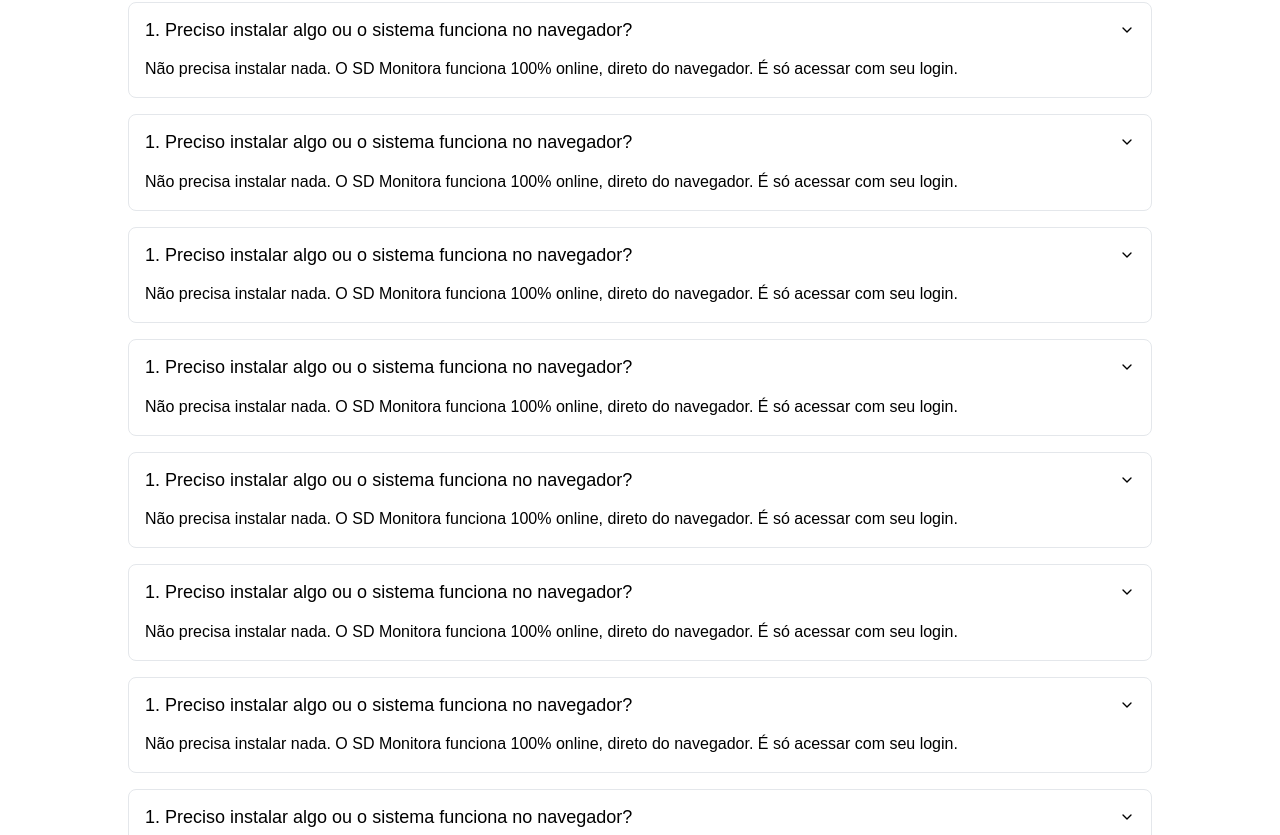
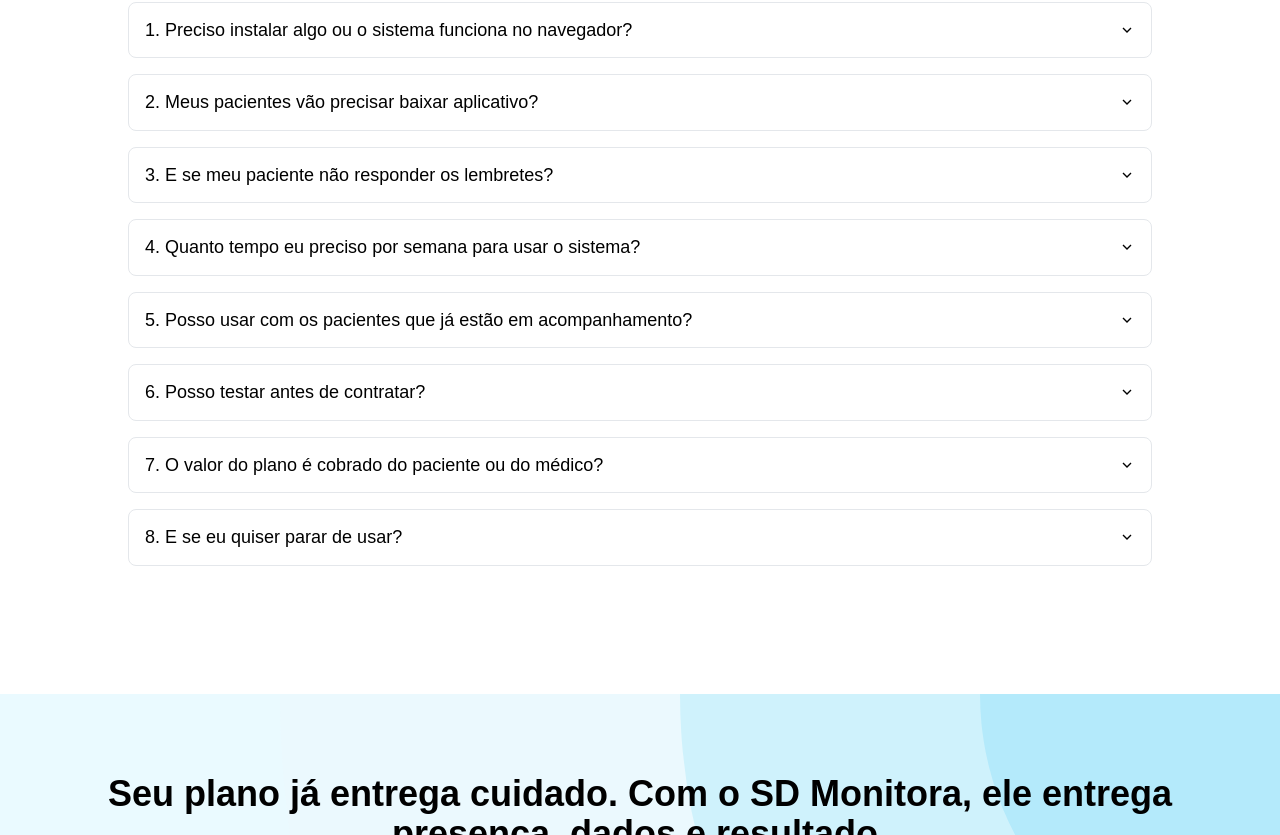
Before and after one commit to givanildsss444/sd-monitora, a Next.js app: page / in a window 1280 px wide. Shown: the part 10445-11280 px from the top of the page. Built offline with nearby package versions, Linux system fonts and the light colour scheme.

Commit message:
Questions Fixed - RadixUi Added

```diff
--- a/components/Questions.tsx
+++ b/components/Questions.tsx
@@ -1,8 +1,12 @@
-export default function Questions(){
+"use client"
+import * as Accordion from "@radix-ui/react-accordion"
 
-    return(
+export default function Questions() {
+
+  return (
 
     <section className="w-full py-12 md:py-24 lg:py-32 bg-white text-black">
+
       <div className="container mx-auto px-4 md:px-6">
 
         <div className="flex flex-col items-center justify-center space-y-2 text-center">
@@ -12,134 +16,141 @@
         </div>
 
         <div className="mx-auto mt-12 max-w-screen-lg">
-                <div className="w-full space-y-4">
+          <Accordion.Root type="multiple" className="space-y-4">
 
-                  <div data-state="closed" className="rounded-lg border border-[#E4E7EB] px-4">
+            <Accordion.Item value="item-1" className="rounded-lg border border-[#E4E7EB] px-4">
+              <Accordion.Header>
 
-                    <h3 data-state="closed" className="flex">
-                      <button type="button" aria-controls="radix-:r6:" aria-expanded="false" data-state="closed" data-orientation="vertical" id="radix-:r5:" className="flex flex-1 items-center justify-between py-4 font-medium transition-all [&amp;[data-state=open]>svg]:rotate-180 text-left text-lg leading-tight hover:no-underline" data-radix-collection-item="">
+                <Accordion.Trigger className="flex w-full items-center justify-between py-4 font-medium text-left text-lg leading-tight transition-all cursor-pointer">
                   1. Preciso instalar algo ou o sistema funciona no navegador?
-                        <svg xmlns="http://www.w3.org/2000/svg" width="24" height="24" viewBox="0 0 24 24" fill="none" stroke="currentColor" stroke-width="2" stroke-linecap="round" stroke-linejoin="round" className="lucide lucide-chevron-down h-4 w-4 shrink-0 transition-transform duration-200"><path d="m6 9 6 6 6-6"></path></svg>
-                      </button>
-                    </h3>
+                  <svg xmlns="http://www.w3.org/2000/svg" className="h-4 w-4 shrink-0 transition-transform duration-200 data-[state=open]:rotate-180" fill="none" viewBox="0 0 24 24" stroke="currentColor" strokeWidth={2}><path d="m6 9 6 6 6-6" /></svg>
+                </Accordion.Trigger>
 
-                    <div data-state="open" id="radix-:r6:" role="region" aria-labelledby="radix-:r5:" data-orientation="vertical" className="overflow-hidden transition-all data-[state=closed]:animate-accordion-up data-[state=open]:animate-accordion-down">
-                      <div className="pb-4 pt-0">Não precisa instalar nada. O SD Monitora funciona 100% online, direto do navegador. É só acessar com seu login.</div>
-                    </div>
+              </Accordion.Header>
 
-                  </div>
+              <Accordion.Content className="overflow-hidden data-[state=closed]:animate-accordion-up data-[state=open]:animate-accordion-down pb-4 pt-0 transition-all duration-300">
+                Não precisa instalar nada. O SD Monitora funciona 100% online,
+                direto do navegador. É só acessar com seu login.
+              </Accordion.Content>
 
-                  <div data-state="closed" className="rounded-lg border border-[#E4E7EB] px-4">
+            </Accordion.Item>
 
-                    <h3 data-state="closed" className="flex">
-                      <button type="button" aria-controls="radix-:r6:" aria-expanded="false" data-state="closed" data-orientation="vertical" id="radix-:r5:" className="flex flex-1 items-center justify-between py-4 font-medium transition-all [&amp;[data-state=open]>svg]:rotate-180 text-left text-lg leading-tight hover:no-underline" data-radix-collection-item="">
-                        1. Preciso instalar algo ou o sistema funciona no navegador?
-                        <svg xmlns="http://www.w3.org/2000/svg" width="24" height="24" viewBox="0 0 24 24" fill="none" stroke="currentColor" stroke-width="2" stroke-linecap="round" stroke-linejoin="round" className="lucide lucide-chevron-down h-4 w-4 shrink-0 transition-transform duration-200"><path d="m6 9 6 6 6-6"></path></svg>
-                      </button>
-                    </h3>
+            <Accordion.Item value="item-2" className="rounded-lg border border-[#E4E7EB] px-4">
+              <Accordion.Header>
 
-                    <div data-state="open" id="radix-:r6:" role="region" aria-labelledby="radix-:r5:" data-orientation="vertical" className="overflow-hidden transition-all data-[state=closed]:animate-accordion-up data-[state=open]:animate-accordion-down">
-                      <div className="pb-4 pt-0">Não precisa instalar nada. O SD Monitora funciona 100% online, direto do navegador. É só acessar com seu login.</div>
-                    </div>
+                <Accordion.Trigger className="flex w-full items-center justify-between py-4 font-medium text-left text-lg leading-tight transition-all cursor-pointer">
+                  2. Meus pacientes vão precisar baixar aplicativo?
+                  <svg xmlns="http://www.w3.org/2000/svg" className="h-4 w-4 shrink-0 transition-transform duration-200 data-[state=open]:rotate-180" fill="none" viewBox="0 0 24 24" stroke="currentColor" strokeWidth={2}><path d="m6 9 6 6 6-6" /></svg>
+                </Accordion.Trigger>
 
-                  </div>
+              </Accordion.Header>
 
-                  <div data-state="closed" className="rounded-lg border border-[#E4E7EB] px-4">
+              <Accordion.Content className="overflow-hidden data-[state=closed]:animate-accordion-up data-[state=open]:animate-accordion-down pb-4 pt-0 transition-all duration-300">
+                Não. O acompanhamento acontece via WhatsApp, no mesmo canal que eles já usam diariamente. Isso facilita a adesão e reduz abandono.
+              </Accordion.Content>
 
-                    <h3 data-state="closed" className="flex">
-                      <button type="button" aria-controls="radix-:r6:" aria-expanded="false" data-state="closed" data-orientation="vertical" id="radix-:r5:" className="flex flex-1 items-center justify-between py-4 font-medium transition-all [&amp;[data-state=open]>svg]:rotate-180 text-left text-lg leading-tight hover:no-underline" data-radix-collection-item="">
-                        1. Preciso instalar algo ou o sistema funciona no navegador?
-                        <svg xmlns="http://www.w3.org/2000/svg" width="24" height="24" viewBox="0 0 24 24" fill="none" stroke="currentColor" stroke-width="2" stroke-linecap="round" stroke-linejoin="round" className="lucide lucide-chevron-down h-4 w-4 shrink-0 transition-transform duration-200"><path d="m6 9 6 6 6-6"></path></svg>
-                      </button>
-                    </h3>
+            </Accordion.Item>
 
-                    <div data-state="open" id="radix-:r6:" role="region" aria-labelledby="radix-:r5:" data-orientation="vertical" className="overflow-hidden transition-all data-[state=closed]:animate-accordion-up data-[state=open]:animate-accordion-down">
-                      <div className="pb-4 pt-0">Não precisa instalar nada. O SD Monitora funciona 100% online, direto do navegador. É só acessar com seu login.</div>
-                    </div>
+            <Accordion.Item value="item-3" className="rounded-lg border border-[#E4E7EB] px-4">
+              <Accordion.Header>
 
-                  </div>
+                <Accordion.Trigger className="flex w-full items-center justify-between py-4 font-medium text-left text-lg leading-tight transition-all cursor-pointer">
+                  3. E se meu paciente não responder os lembretes?
+                  <svg xmlns="http://www.w3.org/2000/svg" className="h-4 w-4 shrink-0 transition-transform duration-200 data-[state=open]:rotate-180" fill="none" viewBox="0 0 24 24" stroke="currentColor" strokeWidth={2}><path d="m6 9 6 6 6-6" /></svg>
+                </Accordion.Trigger>
 
-                  <div data-state="closed" className="rounded-lg border border-[#E4E7EB] px-4">
+              </Accordion.Header>
 
-                    <h3 data-state="closed" className="flex">
-                      <button type="button" aria-controls="radix-:r6:" aria-expanded="false" data-state="closed" data-orientation="vertical" id="radix-:r5:" className="flex flex-1 items-center justify-between py-4 font-medium transition-all [&amp;[data-state=open]>svg]:rotate-180 text-left text-lg leading-tight hover:no-underline" data-radix-collection-item="">
-                        1. Preciso instalar algo ou o sistema funciona no navegador?
-                        <svg xmlns="http://www.w3.org/2000/svg" width="24" height="24" viewBox="0 0 24 24" fill="none" stroke="currentColor" stroke-width="2" stroke-linecap="round" stroke-linejoin="round" className="lucide lucide-chevron-down h-4 w-4 shrink-0 transition-transform duration-200"><path d="m6 9 6 6 6-6"></path></svg>
-                      </button>
-                    </h3>
+              <Accordion.Content className="overflow-hidden data-[state=closed]:animate-accordion-up data-[state=open]:animate-accordion-down pb-4 pt-0 transition-all duration-300">
+                Você visualiza no painel quem está engajado e quem precisa de atenção. Isso te ajuda a intervir com precisão e evitar evasão.
+              </Accordion.Content>
 
-                    <div data-state="open" id="radix-:r6:" role="region" aria-labelledby="radix-:r5:" data-orientation="vertical" className="overflow-hidden transition-all data-[state=closed]:animate-accordion-up data-[state=open]:animate-accordion-down">
-                      <div className="pb-4 pt-0">Não precisa instalar nada. O SD Monitora funciona 100% online, direto do navegador. É só acessar com seu login.</div>
-                    </div>
+            </Accordion.Item>
 
-                  </div>
+             <Accordion.Item value="item-4" className="rounded-lg border border-[#E4E7EB] px-4">
+              <Accordion.Header>
 
-                  <div data-state="closed" className="rounded-lg border border-[#E4E7EB] px-4">
+                <Accordion.Trigger className="flex w-full items-center justify-between py-4 font-medium text-left text-lg leading-tight transition-all cursor-pointer">
+                  4. Quanto tempo eu preciso por semana para usar o sistema?
+                  <svg xmlns="http://www.w3.org/2000/svg" className="h-4 w-4 shrink-0 transition-transform duration-200 data-[state=open]:rotate-180" fill="none" viewBox="0 0 24 24" stroke="currentColor" strokeWidth={2}><path d="m6 9 6 6 6-6" /></svg>
+                </Accordion.Trigger>
 
-                    <h3 data-state="closed" className="flex">
-                      <button type="button" aria-controls="radix-:r6:" aria-expanded="false" data-state="closed" data-orientation="vertical" id="radix-:r5:" className="flex flex-1 items-center justify-between py-4 font-medium transition-all [&amp;[data-state=open]>svg]:rotate-180 text-left text-lg leading-tight hover:no-underline" data-radix-collection-item="">
-                        1. Preciso instalar algo ou o sistema funciona no navegador?
-                        <svg xmlns="http://www.w3.org/2000/svg" width="24" height="24" viewBox="0 0 24 24" fill="none" stroke="currentColor" stroke-width="2" stroke-linecap="round" stroke-linejoin="round" className="lucide lucide-chevron-down h-4 w-4 shrink-0 transition-transform duration-200"><path d="m6 9 6 6 6-6"></path></svg>
-                      </button>
-                    </h3>
+              </Accordion.Header>
 
-                    <div data-state="open" id="radix-:r6:" role="region" aria-labelledby="radix-:r5:" data-orientation="vertical" className="overflow-hidden transition-all data-[state=closed]:animate-accordion-up data-[state=open]:animate-accordion-down">
-                      <div className="pb-4 pt-0">Não precisa instalar nada. O SD Monitora funciona 100% online, direto do navegador. É só acessar com seu login.</div>
-                    </div>
+              <Accordion.Content className="overflow-hidden data-[state=closed]:animate-accordion-up data-[state=open]:animate-accordion-down pb-4 pt-0 transition-all duration-300">
+                A maioria dos médicos acompanha seus pacientes com menos de 15 minutos por semana. O sistema automatiza a maior parte das interações.
+              </Accordion.Content>
 
-                  </div>
+            </Accordion.Item>
 
-                  <div data-state="closed" className="rounded-lg border border-[#E4E7EB] px-4">
+            <Accordion.Item value="item-5" className="rounded-lg border border-[#E4E7EB] px-4">
+              <Accordion.Header>
 
-                    <h3 data-state="closed" className="flex">
-                      <button type="button" aria-controls="radix-:r6:" aria-expanded="false" data-state="closed" data-orientation="vertical" id="radix-:r5:" className="flex flex-1 items-center justify-between py-4 font-medium transition-all [&amp;[data-state=open]>svg]:rotate-180 text-left text-lg leading-tight hover:no-underline" data-radix-collection-item="">
-                        1. Preciso instalar algo ou o sistema funciona no navegador?
-                        <svg xmlns="http://www.w3.org/2000/svg" width="24" height="24" viewBox="0 0 24 24" fill="none" stroke="currentColor" stroke-width="2" stroke-linecap="round" stroke-linejoin="round" className="lucide lucide-chevron-down h-4 w-4 shrink-0 transition-transform duration-200"><path d="m6 9 6 6 6-6"></path></svg>
-                      </button>
-                    </h3>
+                <Accordion.Trigger className="flex w-full items-center justify-between py-4 font-medium text-left text-lg leading-tight transition-all cursor-pointer">
+                  5. Posso usar com os pacientes que já estão em acompanhamento?
+                  <svg xmlns="http://www.w3.org/2000/svg" className="h-4 w-4 shrink-0 transition-transform duration-200 data-[state=open]:rotate-180" fill="none" viewBox="0 0 24 24" stroke="currentColor" strokeWidth={2}><path d="m6 9 6 6 6-6" /></svg>
+                </Accordion.Trigger>
 
-                    <div data-state="open" id="radix-:r6:" role="region" aria-labelledby="radix-:r5:" data-orientation="vertical" className="overflow-hidden transition-all data-[state=closed]:animate-accordion-up data-[state=open]:animate-accordion-down">
-                      <div className="pb-4 pt-0">Não precisa instalar nada. O SD Monitora funciona 100% online, direto do navegador. É só acessar com seu login.</div>
-                    </div>
+              </Accordion.Header>
 
-                  </div>
+              <Accordion.Content className="overflow-hidden data-[state=closed]:animate-accordion-up data-[state=open]:animate-accordion-down pb-4 pt-0 transition-all duration-300">
+                Sim. E durante os 30 dias gratuitos, os pacientes cadastrados recebem desconto vitalício. Isso facilita a transição e reduz o custo de entrada.
+              </Accordion.Content>
 
-                  <div data-state="closed" className="rounded-lg border border-[#E4E7EB] px-4">
+            </Accordion.Item>
 
-                    <h3 data-state="closed" className="flex">
-                      <button type="button" aria-controls="radix-:r6:" aria-expanded="false" data-state="closed" data-orientation="vertical" id="radix-:r5:" className="flex flex-1 items-center justify-between py-4 font-medium transition-all [&amp;[data-state=open]>svg]:rotate-180 text-left text-lg leading-tight hover:no-underline" data-radix-collection-item="">
-                        1. Preciso instalar algo ou o sistema funciona no navegador?
-                        <svg xmlns="http://www.w3.org/2000/svg" width="24" height="24" viewBox="0 0 24 24" fill="none" stroke="currentColor" stroke-width="2" stroke-linecap="round" stroke-linejoin="round" className="lucide lucide-chevron-down h-4 w-4 shrink-0 transition-transform duration-200"><path d="m6 9 6 6 6-6"></path></svg>
-                      </button>
-                    </h3>
+            <Accordion.Item value="item-6" className="rounded-lg border border-[#E4E7EB] px-4">
+              <Accordion.Header>
 
-                    <div data-state="open" id="radix-:r6:" role="region" aria-labelledby="radix-:r5:" data-orientation="vertical" className="overflow-hidden transition-all data-[state=closed]:animate-accordion-up data-[state=open]:animate-accordion-down">
-                      <div className="pb-4 pt-0">Não precisa instalar nada. O SD Monitora funciona 100% online, direto do navegador. É só acessar com seu login.</div>
-                    </div>
+                <Accordion.Trigger className="flex w-full items-center justify-between py-4 font-medium text-left text-lg leading-tight transition-all cursor-pointer">
+                  6. Posso testar antes de contratar?
+                  <svg xmlns="http://www.w3.org/2000/svg" className="h-4 w-4 shrink-0 transition-transform duration-200 data-[state=open]:rotate-180" fill="none" viewBox="0 0 24 24" stroke="currentColor" strokeWidth={2}><path d="m6 9 6 6 6-6" /></svg>
+                </Accordion.Trigger>
 
-                  </div>
+              </Accordion.Header>
 
-                  <div data-state="closed" className="rounded-lg border border-[#E4E7EB] px-4">
+              <Accordion.Content className="overflow-hidden data-[state=closed]:animate-accordion-up data-[state=open]:animate-accordion-down pb-4 pt-0 transition-all duration-300">
+                Claro! Você tem 30 dias gratuitos com acesso completo à plataforma — sem precisar inserir cartão de crédito.
+              </Accordion.Content>
 
-                    <h3 data-state="closed" className="flex">
-                      <button type="button" aria-controls="radix-:r6:" aria-expanded="false" data-state="closed" data-orientation="vertical" id="radix-:r5:" className="flex flex-1 items-center justify-between py-4 font-medium transition-all [&amp;[data-state=open]>svg]:rotate-180 text-left text-lg leading-tight hover:no-underline" data-radix-collection-item="">
-                        1. Preciso instalar algo ou o sistema funciona no navegador?
-                        <svg xmlns="http://www.w3.org/2000/svg" width="24" height="24" viewBox="0 0 24 24" fill="none" stroke="currentColor" stroke-width="2" stroke-linecap="round" stroke-linejoin="round" className="lucide lucide-chevron-down h-4 w-4 shrink-0 transition-transform duration-200"><path d="m6 9 6 6 6-6"></path></svg>
-                      </button>
-                    </h3>
+            </Accordion.Item>
 
-                    <div data-state="open" id="radix-:r6:" role="region" aria-labelledby="radix-:r5:" data-orientation="vertical" className="overflow-hidden transition-all data-[state=closed]:animate-accordion-up data-[state=open]:animate-accordion-down">
-                      <div className="pb-4 pt-0">Não precisa instalar nada. O SD Monitora funciona 100% online, direto do navegador. É só acessar com seu login.</div>
-                    </div>
+            <Accordion.Item value="item-7" className="rounded-lg border border-[#E4E7EB] px-4">
+              <Accordion.Header>
 
-                  </div>
+                <Accordion.Trigger className="flex w-full items-center justify-between py-4 font-medium text-left text-lg leading-tight transition-all cursor-pointer">
+                  7. O valor do plano é cobrado do paciente ou do médico?
+                  <svg xmlns="http://www.w3.org/2000/svg" className="h-4 w-4 shrink-0 transition-transform duration-200 data-[state=open]:rotate-180" fill="none" viewBox="0 0 24 24" stroke="currentColor" strokeWidth={2}><path d="m6 9 6 6 6-6" /></svg>
+                </Accordion.Trigger>
 
+              </Accordion.Header>
 
+              <Accordion.Content className="overflow-hidden data-[state=closed]:animate-accordion-up data-[state=open]:animate-accordion-down pb-4 pt-0 transition-all duration-300">
+                O valor é pago pelo médico, mas você pode (e deve) embutir no seu plano de acompanhamento. Muitos profissionais já fazem isso com facilidade.
+              </Accordion.Content>
 
+            </Accordion.Item>
+
+            <Accordion.Item value="item-8" className="rounded-lg border border-[#E4E7EB] px-4">
+              <Accordion.Header>
+
+                <Accordion.Trigger className="flex w-full items-center justify-between py-4 font-medium text-left text-lg leading-tight transition-all cursor-pointer">
+                  8. E se eu quiser parar de usar?
+                  <svg xmlns="http://www.w3.org/2000/svg" className="h-4 w-4 shrink-0 transition-transform duration-200 data-[state=open]:rotate-180" fill="none" viewBox="0 0 24 24" stroke="currentColor" strokeWidth={2}><path d="m6 9 6 6 6-6" /></svg>
+                </Accordion.Trigger>
+
+              </Accordion.Header>
+
+              <Accordion.Content className="overflow-hidden data-[state=closed]:animate-accordion-up data-[state=open]:animate-accordion-down pb-4 pt-0 transition-all duration-300">
+                Sem contratos longos. Basta não renovar. Você pode exportar os dados e encerrar quando quiser.
+              </Accordion.Content>
+
+            </Accordion.Item>
+
+          </Accordion.Root>
         </div>
       </div>
 
-            </div>
     </section>
 
   );
--- a/src/app/page.tsx
+++ b/src/app/page.tsx
@@ -11,6 +11,7 @@
 import Questions from "../../components/Questions";
 import Penultimate from "../../components/Penultimate";
 import Footer from "../../components/Footer";
+
 
 
 export default function Home() {
```
Also changed, not shown: package.json (+7 -6 lines). Lines whose indentation alone changed are shown as unchanged.
